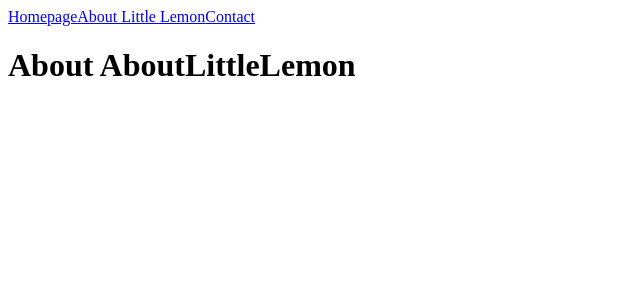
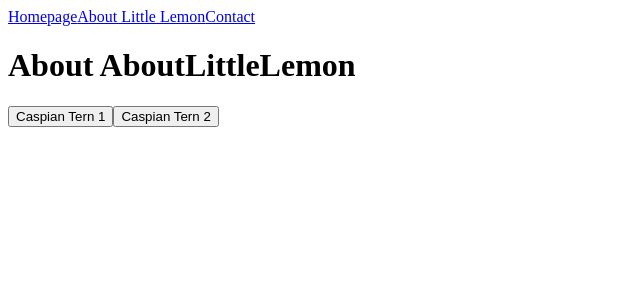
Before and after one commit to ProgramadorAlien/example1, a React (Create React App) app: page /about in a window 1280 px wide. Shown: the top 300 px of the page, without its empty margins (0-640 px from the left). Built offline with nearby package versions, Linux system fonts and the light colour scheme.

Commit message:
Add in about 2 audio buttons

```diff
--- a/package.json
+++ b/package.json
@@ -8,6 +8,7 @@
     "@testing-library/user-event": "^13.5.0",
     "react": "^18.2.0",
     "react-dom": "^18.2.0",
+    "react-player": "^2.13.0",
     "react-router-dom": "^6.20.1",
     "react-scripts": "5.0.1",
     "web-vitals": "^2.1.4"
--- a/src/AboutLittleLemon.js
+++ b/src/AboutLittleLemon.js
@@ -1,6 +1,36 @@
+import ReactPlayer from "react-player";
 function AboutLittleLemon() {
+
+    const bird1 = new Audio(
+        "https://upload.wikimedia.org/wikipedia/commons/9/9b/Hydroprogne_caspia_-_Caspian_Tern_XC432679.mp3"
+      );
+
+      const bird2 = new Audio(
+        "https://upload.wikimedia.org/wikipedia/commons/b/b5/Hydroprogne_caspia_-_Caspian_Tern_XC432881.mp3"
+      );
+
+      function toggle1() {
+        if (bird1.paused) {
+          bird1.play();
+        } else {
+          bird1.pause();
+        }
+      };
+
+      function toggle2() {
+        if (bird2.paused) {
+          bird2.play();
+        } else {
+          bird2.pause();
+        }
+      };
+
     return (
-        <h1>About AboutLittleLemon</h1>
+        <div>
+            <h1>About AboutLittleLemon</h1>
+            <button onClick={toggle1}>Caspian Tern 1</button>
+            <button onClick={toggle2}>Caspian Tern 2</button>
+        </div>
     )
 }
 
```
Also changed, not shown: 1 other file (tests, documents, lock files or other folders).
